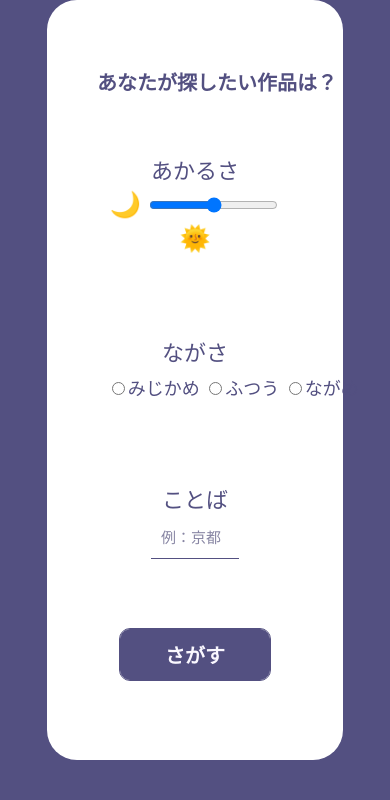
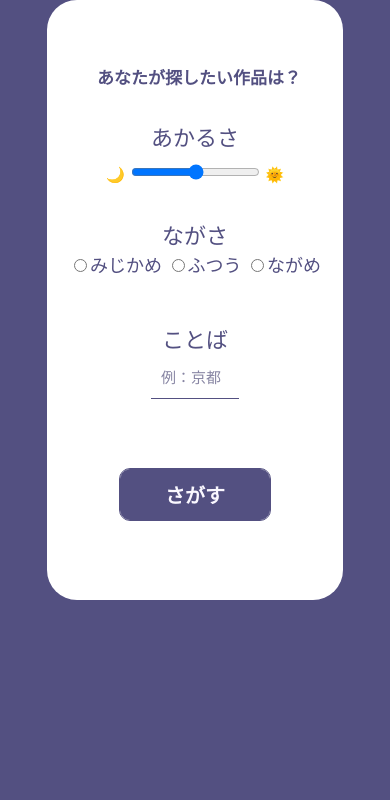
Before and after one commit to yskkawazoe/sorayomi, a Flask app: page / in a window 390 px wide. Shown: the part 50-850 px from the top of the page. Run offline with Flask 2, Linux system fonts and the light colour scheme; some web fonts are replaced.

Commit message:
cssdesign

```diff
--- a/static/css/style.css
+++ b/static/css/style.css
@@ -232,7 +232,8 @@ center h2{
 
     .whole h2 {
       white-space: nowrap;
-      font-size: 20px;
+      text-align: center;
+      font-size: 17px;
      }
 
 
@@ -241,22 +242,32 @@ center h2{
      }
 
      .atmo{
-      padding: 5%;
+      /* padding: 5%; */
       margin: auto;
      }
 
      .atmorange{
-      font-size: 25px;
+      white-space: nowrap;
+      text-align: center;
+      font-size: 15px;
      }
 
      .length{
-      padding: 5%;
+      width:100%;
+      /* padding: 5%; */
       margin: auto;
      }
 
      .lengthbtn{
       white-space: nowrap;
+      position: absolute;
+      left: 50%;
+      transform: translateX(-50%);
+      -webkit-transform: translateX(-50%);
+      -ms-transform: translateX(-50%);
+      margin: auto;
       font-size: 18px;
+
      }
 
      .word{
```
